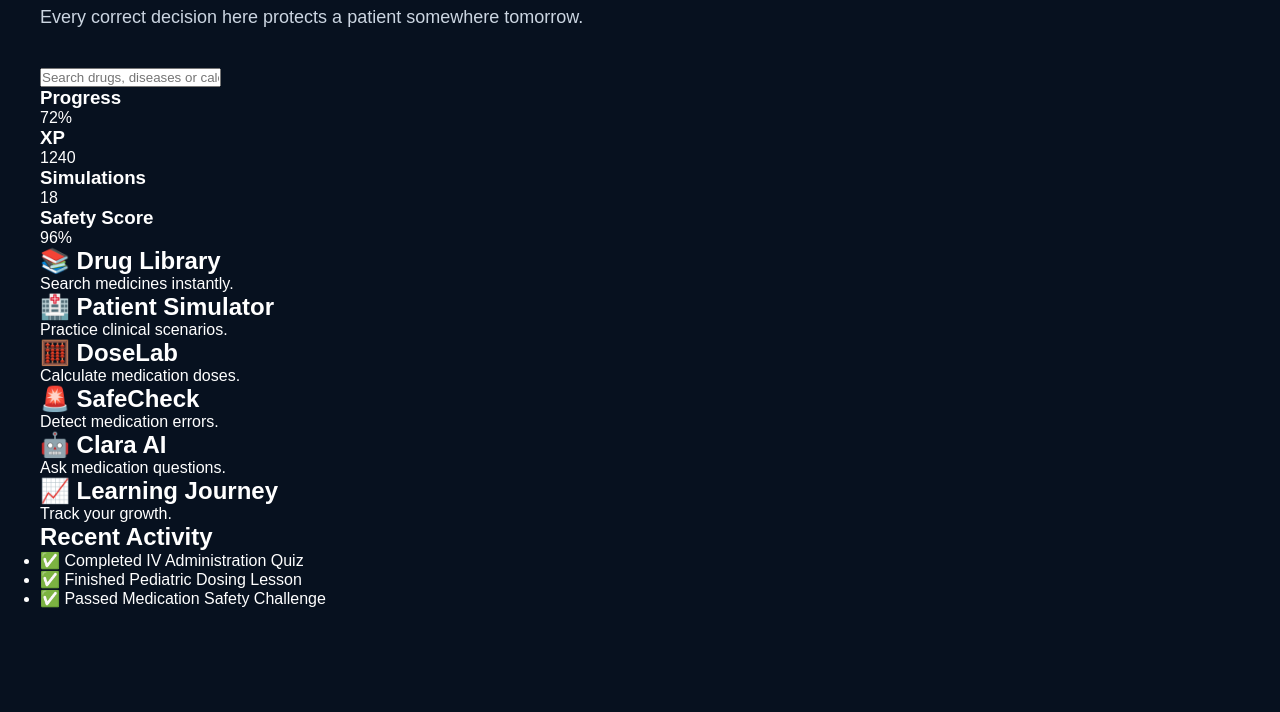
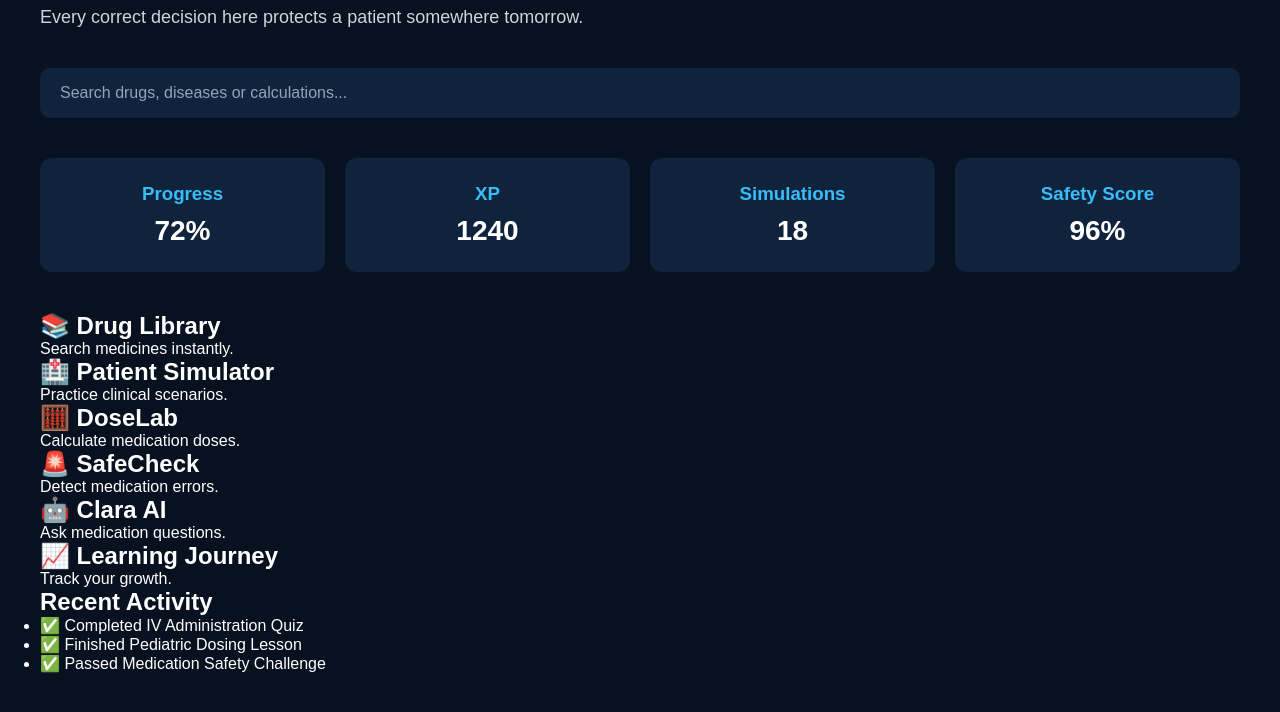
Before and after one commit to FranklineShemigi/Net-Health, a plain HTML site: page dashboard.html in a window 1280 px wide. Shown: the part 180-892 px from the top of the page. Before the commit the page ends 828 px from the top, so only its background shows below. Drawn offline with Linux system fonts and the light colour scheme.

Commit message:
Styled dashboard search and statistics cards

```diff
--- a/CSS/dashboard.css
+++ b/CSS/dashboard.css
@@ -48,3 +48,44 @@ main{
     color:#cbd5e1;
     font-size:18px;
 }
+.search{
+    margin-bottom:40px;
+}
+
+.search input{
+    width:100%;
+    padding:16px 20px;
+    border:none;
+    border-radius:10px;
+    background:#10233d;
+    color:white;
+    font-size:16px;
+    outline:none;
+}
+
+.search input::placeholder{
+    color:#94a3b8;
+}
+.stats{
+    display:grid;
+    grid-template-columns:repeat(4,1fr);
+    gap:20px;
+    margin-bottom:40px;
+}
+
+.stat-card{
+    background:#10233d;
+    padding:25px;
+    border-radius:12px;
+    text-align:center;
+}
+
+.stat-card h3{
+    color:#38bdf8;
+    margin-bottom:10px;
+}
+
+.stat-card p{
+    font-size:28px;
+    font-weight:bold;
+}
```
Also changed, not shown: dashboard.html (+3 -60 lines), index.html (+4 -56 lines).
